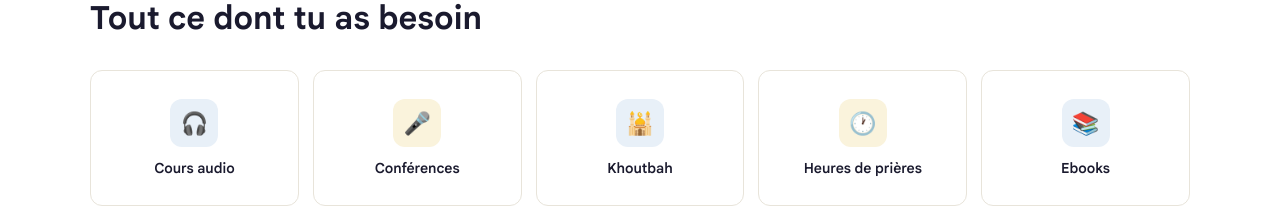
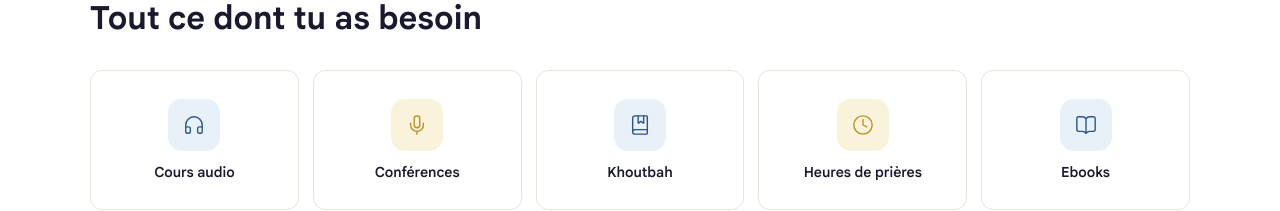
Before and after one commit to Ibr4hima/jangsadine, a Next.js app: page / in a window 1280 px wide. Shown: the part 591-802 px from the top of the page. Built offline with nearby package versions, Linux system fonts and the light colour scheme; no server answers; the database is empty.

Commit message:
icones modules page accueil

```diff
--- a/package.json
+++ b/package.json
@@ -12,6 +12,7 @@
     "@aws-sdk/client-s3": "^3.1032.0",
     "@aws-sdk/s3-request-presigner": "^3.1032.0",
     "@supabase/supabase-js": "^2.103.3",
+    "lucide-react": "^1.8.0",
     "next": "16.2.4",
     "react": "19.2.4",
     "react-dom": "19.2.4"
--- a/src/app/page.tsx
+++ b/src/app/page.tsx
@@ -2,19 +2,28 @@
 
 import Navbar from '@/components/Navbar'
 import { supabase } from '@/lib/supabase'
+import { BookMarked, BookOpen, Clock, Headphones, Mic } from 'lucide-react'
 import Image from 'next/image'
 import Link from 'next/link'
 import { useEffect, useState } from 'react'
 
 const modules = [
-  { icon: '🎧', nom: 'Cours audio', href: '/audio', couleur: '#e8f0f8' },
-  { icon: '🎤', nom: 'Conférences', href: '/conferences', couleur: '#faf3dc' },
-  { icon: '🕌', nom: 'Khoutbah', href: '/khoutbah', couleur: '#e8f0f8' },
-  { icon: '🕐', nom: 'Heures de prières', href: '/prieres', couleur: '#faf3dc' },
-  { icon: '📚', nom: 'Ebooks', href: '/ebooks', couleur: '#e8f0f8' },
+  { nom: 'Cours audio', href: '/audio', couleur: '#e8f0f8', iconColor: '#28558b' },
+  { nom: 'Conférences', href: '/conferences', couleur: '#faf3dc', iconColor: '#b8911f' },
+  { nom: 'Khoutbah', href: '/khoutbah', couleur: '#e8f0f8', iconColor: '#28558b' },
+  { nom: 'Heures de prières', href: '/prieres', couleur: '#faf3dc', iconColor: '#b8911f' },
+  { nom: 'Ebooks', href: '/ebooks', couleur: '#e8f0f8', iconColor: '#28558b' },
 ]
 
 const categories = ['Aqeedah', 'Fiqh', 'Hadith', 'Seerah', 'Bons comportements', 'Sciences du Quran', 'Khoutbah', 'Conférences']
+
+const icones: Record<string, React.ReactNode> = {
+  'Cours audio': <Headphones size={22} strokeWidth={1.5} />,
+  'Conférences': <Mic size={22} strokeWidth={1.5} />,
+  'Khoutbah': <BookMarked size={22} strokeWidth={1.5} />,
+  'Heures de prières': <Clock size={22} strokeWidth={1.5} />,
+  'Ebooks': <BookOpen size={22} strokeWidth={1.5} />,
+}
 
 export default function Accueil() {
   const [derniersCoursDB, setDerniersCoursDB] = useState<{ id: string; titre: string; sheikh: string; nb_episodes: number; categories: { nom: string } }[]>([])
@@ -114,7 +123,7 @@ export default function Accueil() {
           </h2>
           <div style={{
             display: 'grid',
-            gridTemplateColumns: 'repeat(auto-fit, minmax(160px, 1fr))',
+            gridTemplateColumns: 'repeat(auto-fit, minmax(140px, 1fr))',
             gap: '14px',
           }}>
             {modules.map((mod) => (
@@ -141,17 +150,17 @@ export default function Accueil() {
                 }}
               >
                 <div style={{
-                  width: '48px',
-                  height: '48px',
-                  borderRadius: '12px',
+                  width: '52px',
+                  height: '52px',
+                  borderRadius: '14px',
                   background: mod.couleur,
                   display: 'flex',
                   alignItems: 'center',
                   justifyContent: 'center',
-                  fontSize: '22px',
                   flexShrink: 0,
+                  color: mod.iconColor,
                 }}>
-                  {mod.icon}
+                  {icones[mod.nom]}
                 </div>
                 <div style={{
                   fontSize: '14px',
@@ -257,7 +266,7 @@ export default function Accueil() {
           Jàng sa <span style={{ color: 'var(--or)' }}>Diné</span>
         </div>
         <div style={{ fontSize: '12px', color: 'rgba(255,255,255,0.4)' }}>
-          {new Date().getFullYear()} — Tous droits réservés
+          © {new Date().getFullYear()} — Tous droits réservés
         </div>
       </footer>
     </main>
```
Also changed, not shown: 1 other file (tests, documents, lock files or other folders).
